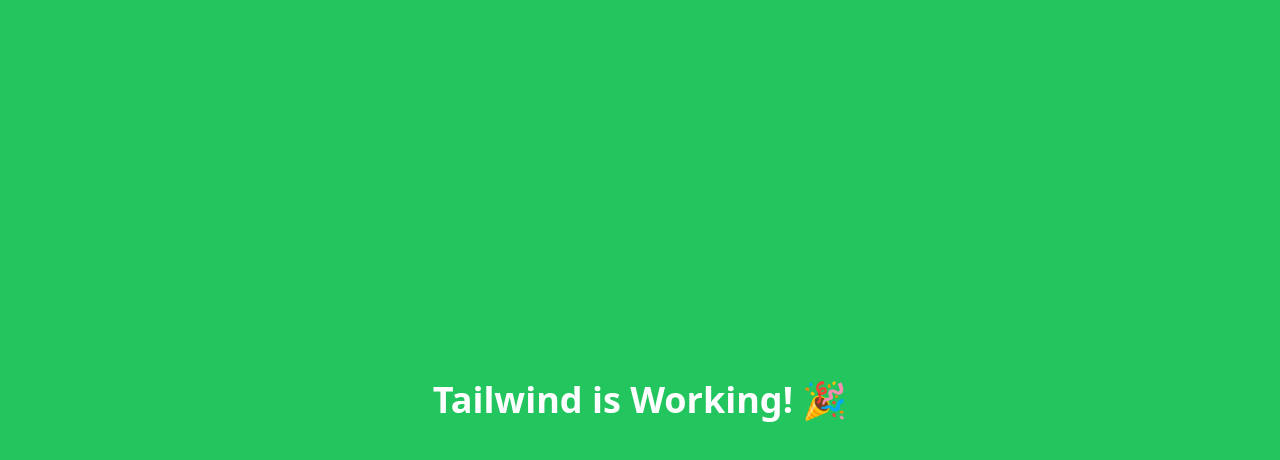
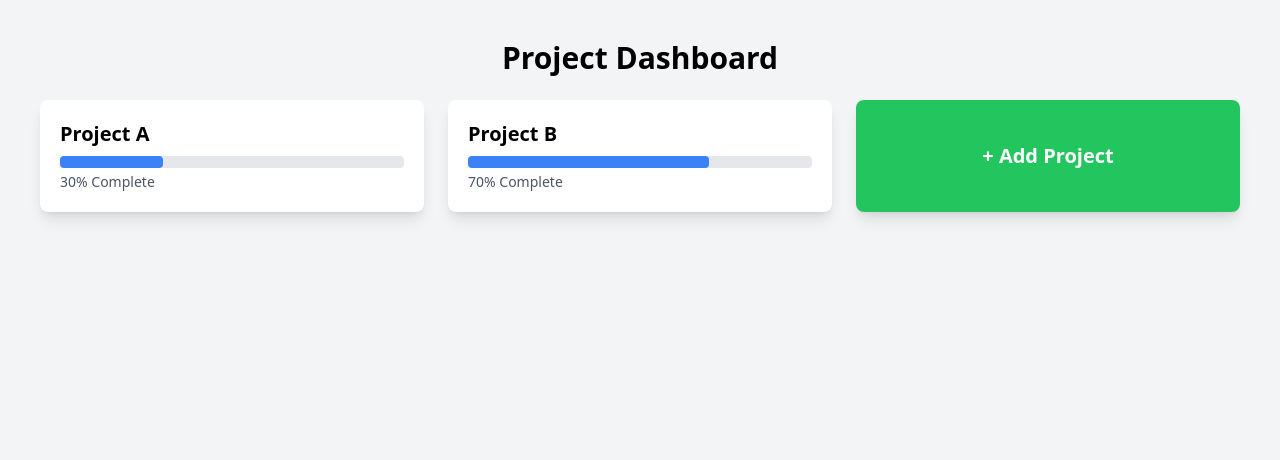
Before and after one commit to Pchabai/Progressor, a React (Create React App) app: page / in a window 1280 px wide. Shown: the top 460 px of the page. Built offline with nearby package versions, Linux system fonts and the light colour scheme.

Commit message:
Update App.js

```diff
--- a/src/App.js
+++ b/src/App.js
@@ -1,11 +1,111 @@
-import React from "react";
+import React, { useState } from "react";
 
-function App() {
+const App = () => {
+  const [projects, setProjects] = useState([
+    { name: "Project A", tasks: [{ name: "Task 1", progress: 30, effort: 5 }] },
+    { name: "Project B", tasks: [{ name: "Task 2", progress: 70, effort: 3 }] },
+  ]);
+  const [selectedProject, setSelectedProject] = useState(null);
+
+  // Calculate project progress based on weighted tasks
+  const calculateProjectProgress = (tasks) => {
+    if (!tasks.length) return 0;
+    const totalEffort = tasks.reduce((sum, task) => sum + task.effort, 0);
+    const completedEffort = tasks.reduce((sum, task) => sum + (task.progress / 100) * task.effort, 0);
+    return Math.round((completedEffort / totalEffort) * 100);
+  };
+
   return (
-    <div className="min-h-screen bg-green-500 flex justify-center items-center">
-      <h1 className="text-white text-4xl font-bold">Tailwind is Working! 🎉</h1>
+    <div className="min-h-screen bg-gray-100 p-10">
+      <h1 className="text-3xl font-bold text-center mb-6">Project Dashboard</h1>
+
+      {/* Grid Layout for Projects */}
+      <div className="grid grid-cols-1 sm:grid-cols-2 md:grid-cols-3 gap-6">
+        {projects.map((project, index) => (
+          <div
+            key={index}
+            className="bg-white p-5 rounded-lg shadow-lg cursor-pointer hover:shadow-xl transition"
+            onClick={() => setSelectedProject(project)}
+          >
+            <h2 className="text-xl font-semibold">{project.name}</h2>
+            <div className="w-full bg-gray-200 h-3 rounded mt-2">
+              <div
+                className="bg-blue-500 h-3 rounded"
+                style={{ width: `${calculateProjectProgress(project.tasks)}%` }}
+              ></div>
+            </div>
+            <p className="text-sm text-gray-600 mt-1">{calculateProjectProgress(project.tasks)}% Complete</p>
+          </div>
+        ))}
+
+        {/* Add Project Tile */}
+        <div
+          className="bg-green-500 text-white p-5 rounded-lg shadow-lg cursor-pointer flex justify-center items-center hover:bg-green-600 transition"
+          onClick={() => {
+            const newProject = { name: `Project ${projects.length + 1}`, tasks: [] };
+            setProjects([...projects, newProject]);
+          }}
+        >
+          <span className="text-xl font-semibold">+ Add Project</span>
+        </div>
+      </div>
+
+      {/* Selected Project Section */}
+      {selectedProject && (
+        <div className="mt-8 bg-white p-6 rounded-lg shadow-lg">
+          <h2 className="text-2xl font-bold">{selectedProject.name}</h2>
+          <div className="mt-4">
+            {selectedProject.tasks.length === 0 ? (
+              <p>No tasks yet.</p>
+            ) : (
+              selectedProject.tasks.map((task, index) => (
+                <div key={index} className="bg-gray-100 p-4 my-2 rounded">
+                  <h3 className="text-lg font-semibold">{task.name}</h3>
+                  <input
+                    type="range"
+                    min="0"
+                    max="100"
+                    value={task.progress}
+                    className="w-full mt-2"
+                    onChange={(e) => {
+                      let updatedTasks = selectedProject.tasks.map((t, i) =>
+                        i === index ? { ...t, progress: parseInt(e.target.value) } : t
+                      );
+                      let updatedProject = { ...selectedProject, tasks: updatedTasks };
+                      setProjects(projects.map((p) => (p.name === selectedProject.name ? updatedProject : p)));
+                      setSelectedProject(updatedProject);
+                    }}
+                  />
+                  <p className="text-sm">{task.progress}% Complete</p>
+                </div>
+              ))
+            )}
+          </div>
+
+          {/* Add Task Button */}
+          <button
+            onClick={() => {
+              const newTask = { name: `Task ${selectedProject.tasks.length + 1}`, progress: 0, effort: 1 };
+              let updatedProject = { ...selectedProject, tasks: [...selectedProject.tasks, newTask] };
+              setProjects(projects.map((p) => (p.name === selectedProject.name ? updatedProject : p)));
+              setSelectedProject(updatedProject);
+            }}
+            className="mt-4 bg-blue-500 text-white py-2 px-4 rounded"
+          >
+            + Add Task
+          </button>
+
+          {/* Close Button */}
+          <button
+            className="mt-4 ml-4 bg-red-500 text-white py-2 px-4 rounded"
+            onClick={() => setSelectedProject(null)}
+          >
+            Close
+          </button>
+        </div>
+      )}
     </div>
   );
-}
+};
 
 export default App;
```
